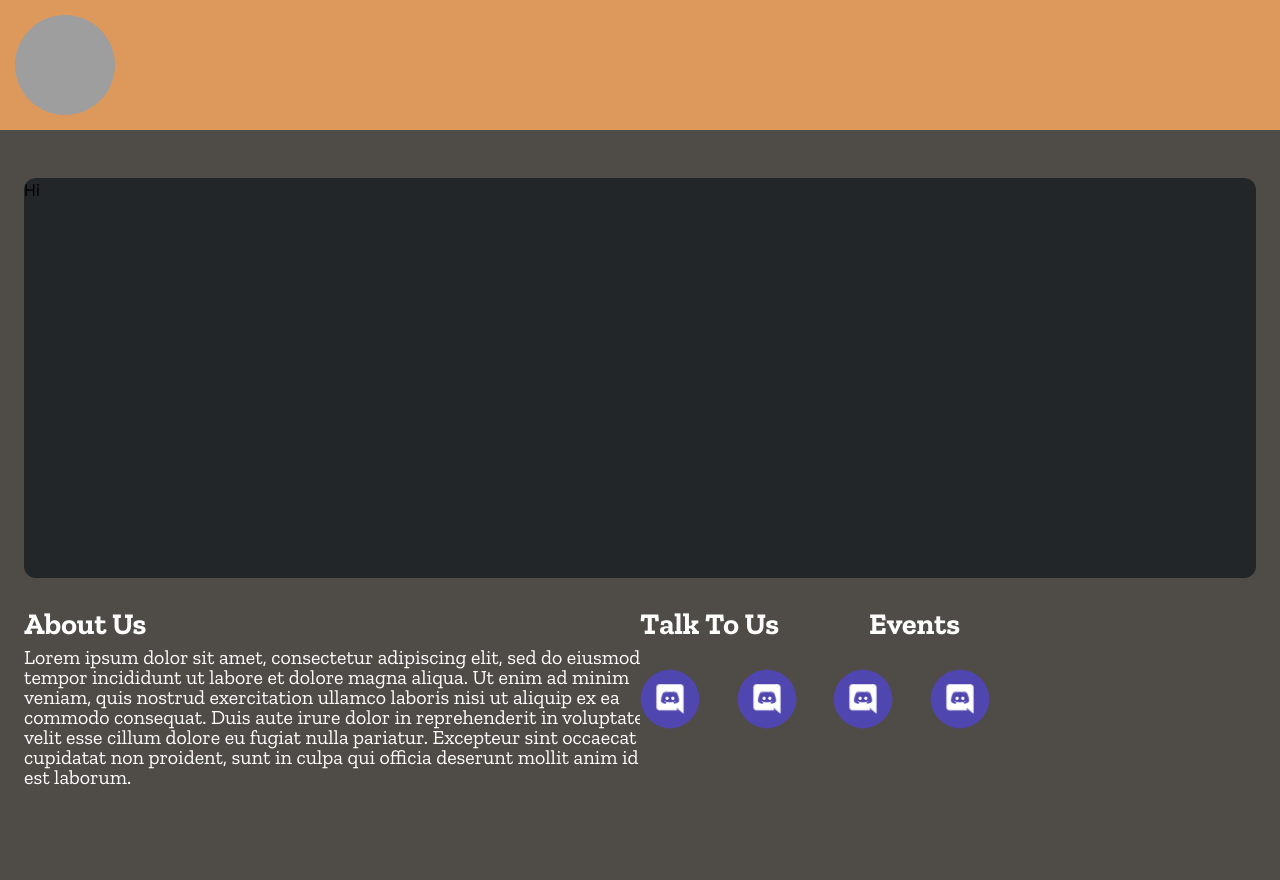
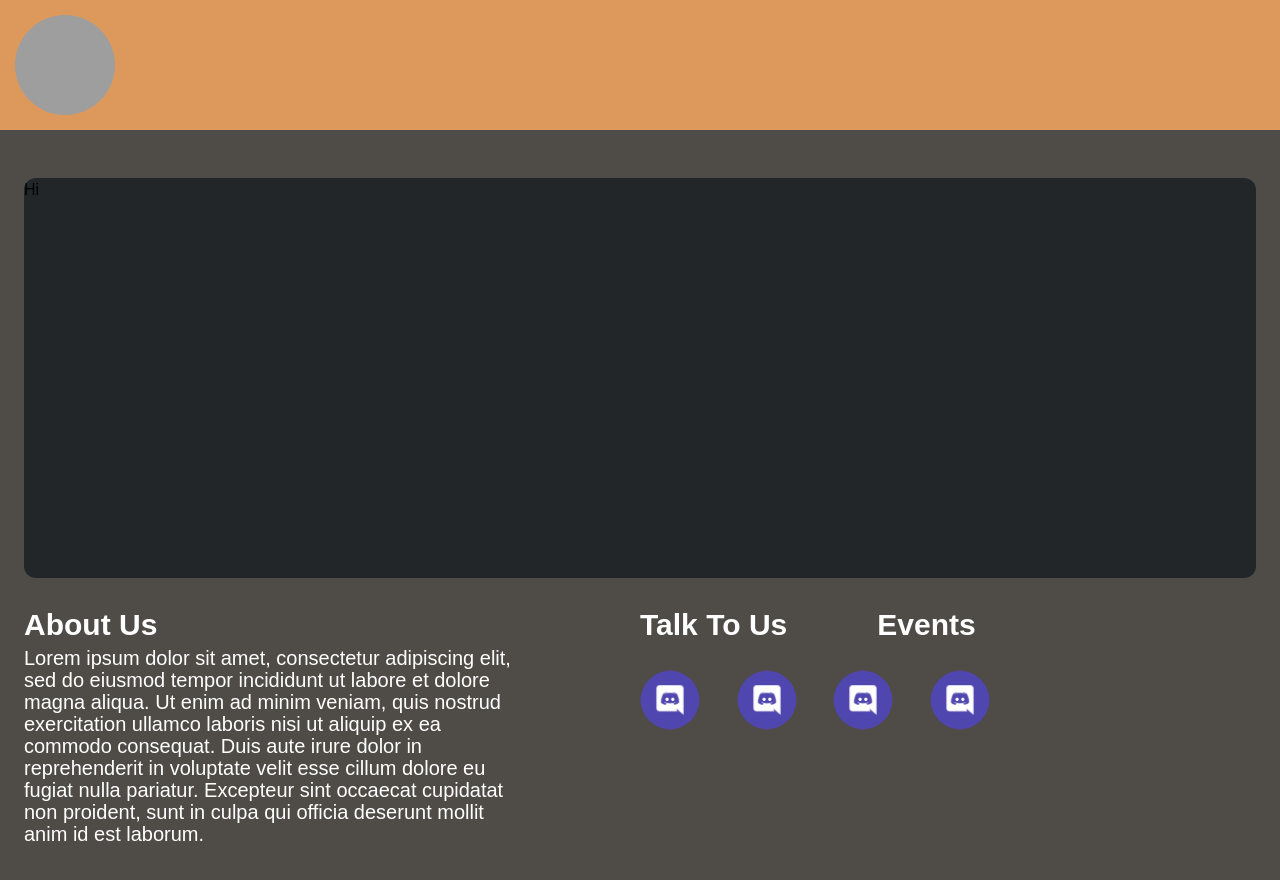
Before and after one commit to UoaWDCC/aspa-portal-v3, a Next.js app in the folder frontend/: page / in a window 1280 px wide. Shown: the top 880 px of the page. Before the commit the page ends 843 px from the top, so only its background shows below. Built offline with nearby package versions, Linux system fonts and the light colour scheme; grey boxes are pictures that could not be loaded.

Commit message:
fixed sizing issues with layout + set zillaslab font to global

```diff
--- a/frontend/src/app/Footer.tsx
+++ b/frontend/src/app/Footer.tsx
@@ -22,6 +22,5 @@ export default function Footer() {
           </div>
         </div>
     </footer>
-    // <footer className={styles.footer}>test</footer>
   );
 }
--- a/frontend/src/app/globals.css
+++ b/frontend/src/app/globals.css
@@ -15,7 +15,6 @@
 body {
     display: flex;
     flex-direction: column;
-    font-family: -apple-system, BlinkMacSystemFont, 'Segoe UI', Roboto, 'Helvetica Neue', Arial, sans-serif;
     background-color: #4F4B47;
     min-height: 100vh;
     min-width: 100vh;
@@ -24,7 +23,7 @@ body {
 
 header {
     height: 130px;
-    min-width: 100%;
+    min-width: 100vw;
     background-color: #DD995B;
     display: flex;
     flex-direction: row;
@@ -43,7 +42,7 @@ main {
     flex: 1;
     background-color: #222629;
     margin: 3em 1.5em 0 1.5em;
-    max-width: 100vw;
+    min-width: 80vw;
     border-radius: 12px;
     min-height: 50vh;
 }
--- a/frontend/src/app/layout.tsx
+++ b/frontend/src/app/layout.tsx
@@ -1,11 +1,8 @@
 import type { Metadata } from "next";
-import { Inter } from "next/font/google";
 import Footer from "./Footer";
 import Header from "./Header";
+import { zillaSlab } from "@/ui/fonts";
 import "./globals.css";
-
-
-const inter = Inter({ subsets: ["latin"] });
 
 export const metadata: Metadata = {
   title: "Create Next App",
@@ -19,7 +16,7 @@ export default function RootLayout({
 }>) {
   return (
     <html lang="en">
-      <body className={inter.className}>
+      <body className={`${zillaSlab.className} antialiased`}>
         <Header/>
         <main>
           {children}
--- a/frontend/src/ui/Footer.module.css
+++ b/frontend/src/ui/Footer.module.css
@@ -1,7 +1,4 @@
 /* Footer.module.css */
-
-@import url('https://fonts.googleapis.com/css2?family=Zilla+Slab:ital,wght@0,300;0,400;0,500;0,600;0,700&display=swap');
-
 .footer {
     display:flex;
     flex-direction: row;
@@ -13,12 +10,11 @@
 
 .leftcontainer {
   min-width:50%;
-
+  height: 100%;
 }
 
 .rightcontainer {
     min-width:50%;
-
   }
 
 .rightcontainer h1 {
@@ -38,16 +34,14 @@
 
 
 .h1 {
-  font-family: 'Zilla Slab';
   font-size: 30px;
   font-weight: bold;
 }
 
 .p {
-  font-family: 'Zilla Slab';
-  font-weight: 400;
   font-size: 20px;
-  width: 640px;
-  line-height: 100%;
-  overflow: hidden;
+  width: 80%;
+  line-height: 1.1;
+  height: auto;
+  overflow-y: hidden;
 }
--- /dev/null
+++ b/frontend/src/ui/fonts.ts
@@ -0,0 +1,3 @@
+import { Zilla_Slab } from 'next/font/google';
+
+export const zillaSlab = Zilla_Slab({ subsets: ['latin'], weight: "300" });
--- a/package.json
+++ b/package.json
@@ -9,5 +9,8 @@
   "keywords": [],
   "author": "",
   "license": "ISC",
-  "description": ""
+  "description": "",
+  "dependencies": {
+    "@next/font": "^14.2.4"
+  }
 }
```
Also changed, not shown: 1 other file (tests, documents, lock files or other folders).
